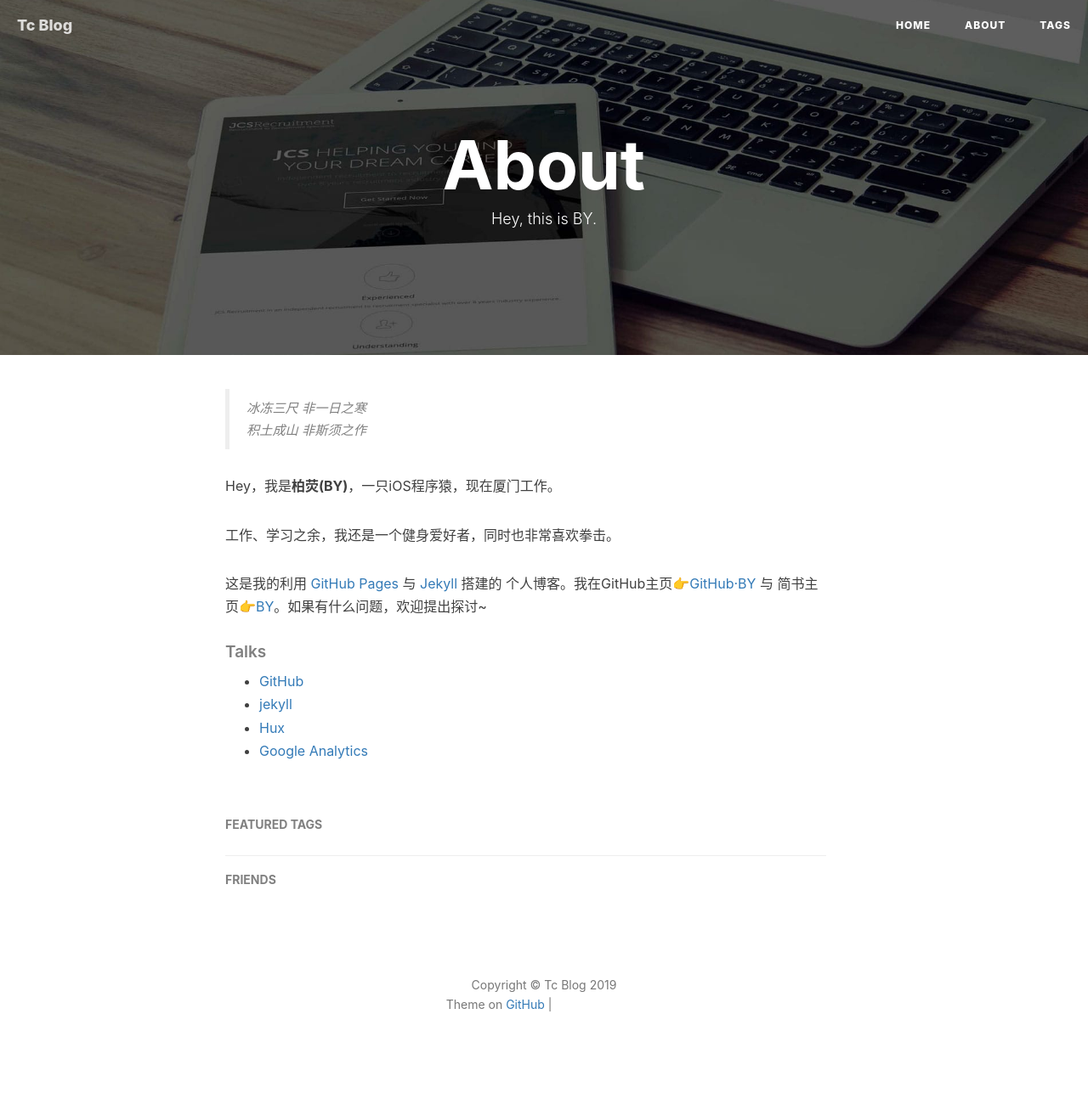
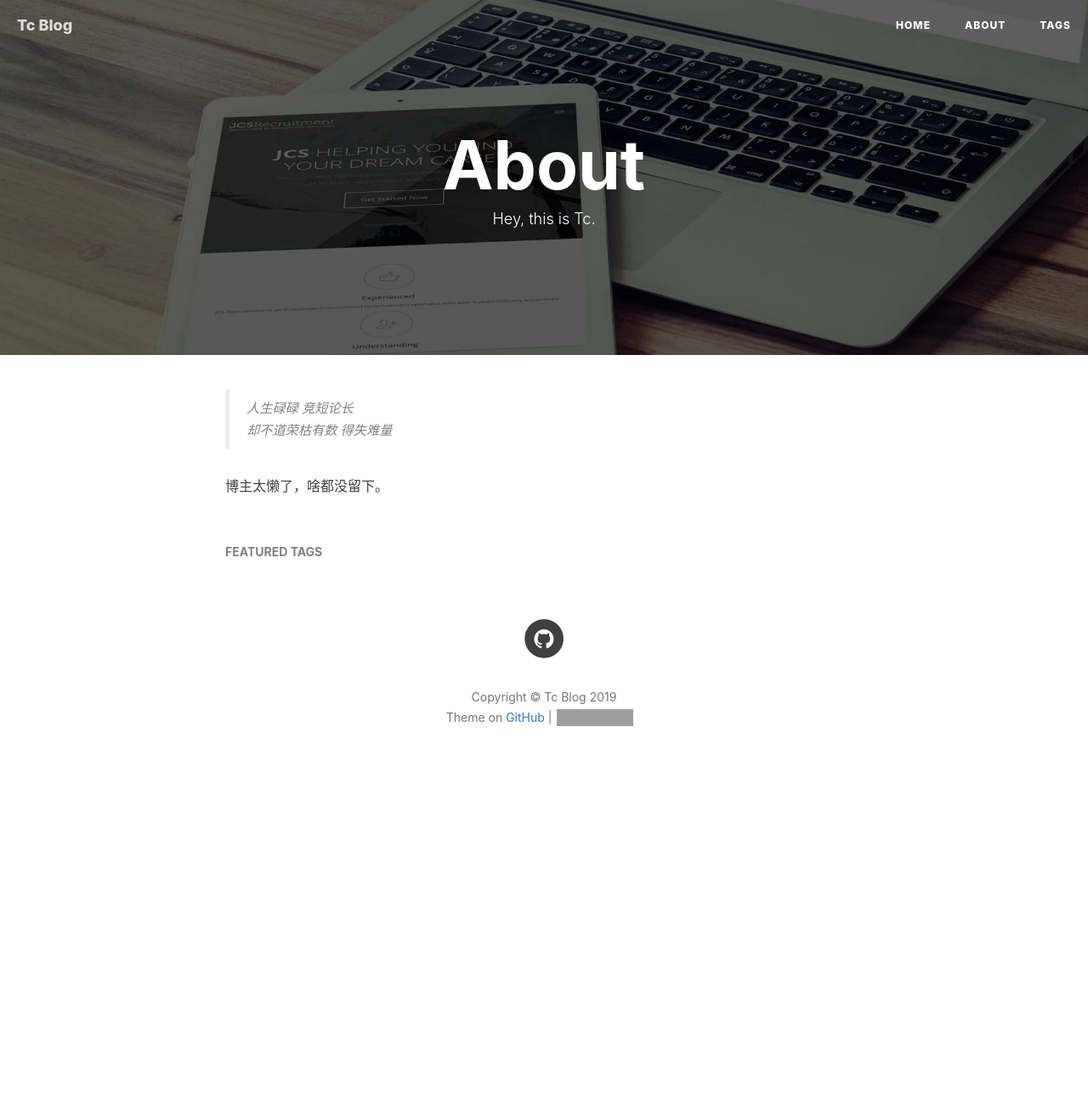
Before and after one commit to ditianci/ditianci.github.io, a Jekyll site: the page built from about.html, in a window 1280 px wide. Shown: the whole page at 85% size. Built offline with Jekyll 4.4.1, drawn with Linux system fonts in a browser that asks for light colours; nearby versions of some CDN libraries; comment, search, counter and statistics services are not loaded; after the commit the page ends 949 px from its top, so only the background shows below that; grey boxes are pictures that could not be loaded.

Commit message:
update config

```diff
--- a/_config.yml
+++ b/_config.yml
@@ -20,7 +20,7 @@ sidebar: false                           # whether or not using Sidebar.
 RSS: false
 # weibo_username:     qiubaiying
 # zhihu_username:     天赐Di
-# github_username:    qiubaiying
+github_username:    ditianci
 # facebook_username:  baiying.qiu.7
 # jianshu_username:   e71990ada2fd
 # twitter_username:   qiubaiying
@@ -97,18 +97,18 @@ service-worker: true
 
 
 # Friends
-friends: [
-    # {
-    #     title: "WY",
-    #     href: "http://zhengwuyang.com"
-    # },{
-    #     title: "简书·BY",
-    #     href: "http://www.jianshu.com/u/e71990ada2fd"
-    # },{
-    #     title: "Apple",
-    #     href: "https://apple.com"
-    # },{
-    #     title: "Apple Developer",
-    #     href: "https://developer.apple.com/"
-    # }
-]
+# friends: [
+#     {
+#         title: "WY",
+#         href: "http://zhengwuyang.com"
+#     },{
+#         title: "简书·BY",
+#         href: "http://www.jianshu.com/u/e71990ada2fd"
+#     },{
+#         title: "Apple",
+#         href: "https://apple.com"
+#     },{
+#         title: "Apple Developer",
+#         href: "https://developer.apple.com/"
+#     }
+# ]
--- a/about.html
+++ b/about.html
@@ -1,7 +1,7 @@
 ---
 layout: page
 title: "About"
-description: "Hey, this is BY."
+description: "Hey, this is Tc."
 header-img: "img/post-bg-rwd.jpg"
 ---
 
@@ -15,25 +15,12 @@ header-img: "img/post-bg-rwd.jpg"
 <div class="zh post-container">
 
     <!--copied from markdown -->
-    <blockquote><p>冰冻三尺 非一日之寒<br>
-    积土成山 非斯须之作</p></blockquote>
+    <blockquote><p>人生碌碌 竞短论长<br>
+    却不道荣枯有数 得失难量</p></blockquote>
 
-    <p>Hey，我是<strong>柏荧(BY)</strong>，一只iOS程序猿，现在厦门工作。</p>
-
-    <p>工作、学习之余，我还是一个健身爱好者，同时也非常喜欢拳击。</p>
-
-    <p>这是我的利用 <a href="https://pages.github.com/">GitHub Pages</a> 与 <a href="http://jekyll.com.cn/">Jekyll</a> 搭建的 个人博客。我在GitHub主页<a href="https://github.com/qiubaiying">👉GitHub·BY</a> 与 简书主页<a href="https://http://www.jianshu.com/u/e71990ada2fd">👉BY</a>。如果有什么问题，欢迎提出探讨~</p>
+    <p>博主太懒了，啥都没留下。</p>
 
     <p></p>
-
-    <h5>Talks</h5>
-
-    <ul>
-        <li><a href="https://github.com">GitHub</a></li>
-        <li><a href="http://jekyll.com.cn/">jekyll</a></li>
-        <li><a href="http://huangxuan.me/">Hux</a></li>
-        <li><a href="https://analytics.google.com/analytics">Google Analytics</a></li>
-    </ul>
 </div>
 
 <!-- English Version -->
```
